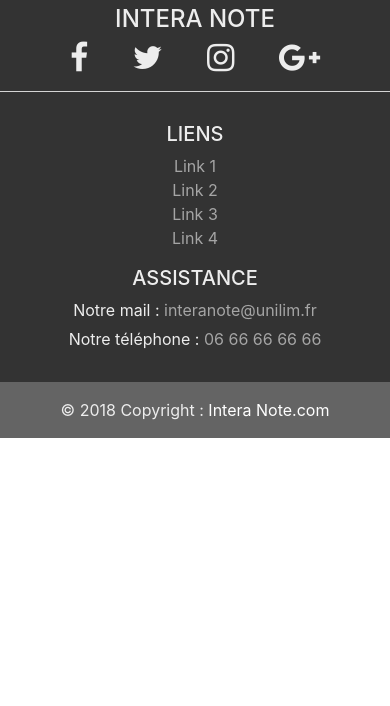
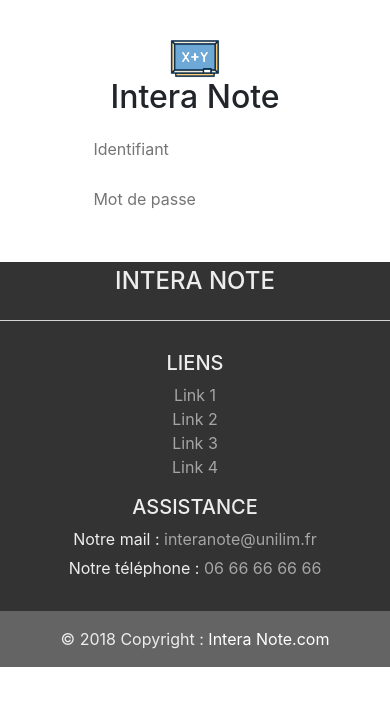
Before and after one commit to NathanLib/interaNotes, a PHP site: template interaNotes/include/pages/Connexion.inc.php in a window 390 px wide. Shown: the part 84-790 px from the top of the page. Run offline with PHP 8.4, Linux system fonts and the light colour scheme; the template is opened without the code that fills it, so the values that code supplies are empty; some libraries are stand-ins or nearby versions.

Commit message:
page connexion responsive

```diff
--- a/interaNotes/css/stylesheet.css
+++ b/interaNotes/css/stylesheet.css
@@ -71,3 +71,44 @@ footer .footer-contact {
 footer .text-uppercase {
     color: #ededed;
 }
+
+/* Connexion */
+.contenuConnexion {
+    margin: 10% 5% 10% 5%;
+}
+
+.inputConnexion {
+    width: 100%;
+    margin: 2% 0;
+    border: 0;
+    border-radius: 50px;
+    padding: 8px 15px;
+}
+
+.interaNoteConnexion {
+    display: flex;
+    justify-content: center;
+    align-items: center;
+}
+.logoConnexion {
+    width: 50%;
+    height: 50%;
+    display: flex;
+    justify-content: center;
+}
+
+
+@media screen and (min-width: 576px) {
+    .logoConnexion {
+        width: 75%;
+        height: 75%;
+    }
+
+}
+
+@media screen and (min-width: 972px) {
+    .interaNoteConnexion h2 {
+        font-size: 2.75rem;
+    }
+
+}
--- a/interaNotes/include/footer.inc.php
+++ b/interaNotes/include/footer.inc.php
@@ -8,11 +8,6 @@
 
                 <!-- Content -->
                 <h4 class="text-uppercase">Intera Note</h4>
-
-                <i class="fa fa-facebook" style="font-size:32px ; color:#ededed"></i>
-                <i class="fa fa-twitter" style="font-size: 32px ; color:#ededed"></i>
-                <i class="fa fa-instagram" style="font-size:32px ; color:#ededed"></i>
-                <i class="fa fa-google-plus" style="font-size:32px ; color:#ededed"></i>
 
             </div>
 
--- a/interaNotes/include/header.inc.php
+++ b/interaNotes/include/header.inc.php
@@ -17,8 +17,6 @@
     <link rel="stylesheet" href="https://maxcdn.bootstrapcdn.com/bootstrap/4.0.0/css/bootstrap.min.css" integrity="sha384-Gn5384xqQ1aoWXA+058RXPxPg6fy4IWvTNh0E263XmFcJlSAwiGgFAW/dAiS6JXm" crossorigin="anonymous">
     <script src="https://code.jquery.com/jquery-3.2.1.slim.min.js" integrity="sha384-KJ3o2DKtIkvYIK3UENzmM7KCkRr/rE9/Qpg6aAZGJwFDMVNA/GpGFF93hXpG5KkN" crossorigin="anonymous"></script>
     <script src="https://maxcdn.bootstrapcdn.com/bootstrap/4.0.0/js/bootstrap.min.js" integrity="sha384-JZR6Spejh4U02d8jOt6vLEHfe/JQGiRRSQQxSfFWpi1MquVdAyjUar5+76PVCmYl" crossorigin="anonymous"></script>
-    <!-- Icons CSS -->
-    <link rel="stylesheet" href="https://cdnjs.cloudflare.com/ajax/libs/font-awesome/4.7.0/css/font-awesome.min.css">
     <!-- Own CSS -->
     <link rel="stylesheet" type="text/css" href="css/stylesheet.css" />
 </head>
@@ -27,7 +25,7 @@
     <nav class="navbar fixed-top navbar-expand-md bg-dark navbar-dark justify-content-bewteen">
         <!-- Brand -->
         <a class="navbar-brand" href="#">
-            <img src="image/board.png" width="75" height="auto" alt="logo">
+            <img src="image/board.png" width="75" height="auto" alt="logo" title="logo">
         </a>
 
         <!-- Toggler/collapsibe Button -->
--- a/interaNotes/include/pages/Connexion.inc.php
+++ b/interaNotes/include/pages/Connexion.inc.php
@@ -0,0 +1,26 @@
+<div class="row justify-content-center contenuConnexion">
+    <div class="col-9 col-md-6">
+        <div class="row justify-content-center">
+            <div class="col-sm-5 logoConnexion">
+                <img class="logoConnexion" src="image/board.png" alt="logo" title="logo">
+            </div>
+            <div class="col-sm-7 text-center interaNoteConnexion">
+                <h2>Intera Note</h2>
+            </div>
+        </div>
+        <form action="#.html" method="post">
+            <div class="row">
+                <div class="col-12">
+                    <input class="inputConnexion" type="text" name="" placeholder="Identifiant">
+                </div>
+            </div>
+            <div class="row">
+                <div class="col-12">
+                    <input class="inputConnexion" type="password" name="" placeholder="Mot de passe">
+                </div>
+            </div>
+        </form>
+
+    </div>
+
+</div>
--- a/interaNotes/include/texte.inc.php
+++ b/interaNotes/include/texte.inc.php
@@ -8,8 +8,8 @@
 		switch ($page) {
 
 			case 0:
-			// inclure ici la page accueil
-			include_once('pages/accueil.inc.php');
+			// inclure ici la page de connexion
+			include_once('pages/Connexion.inc.php');
 			break;
 
 			//
```
